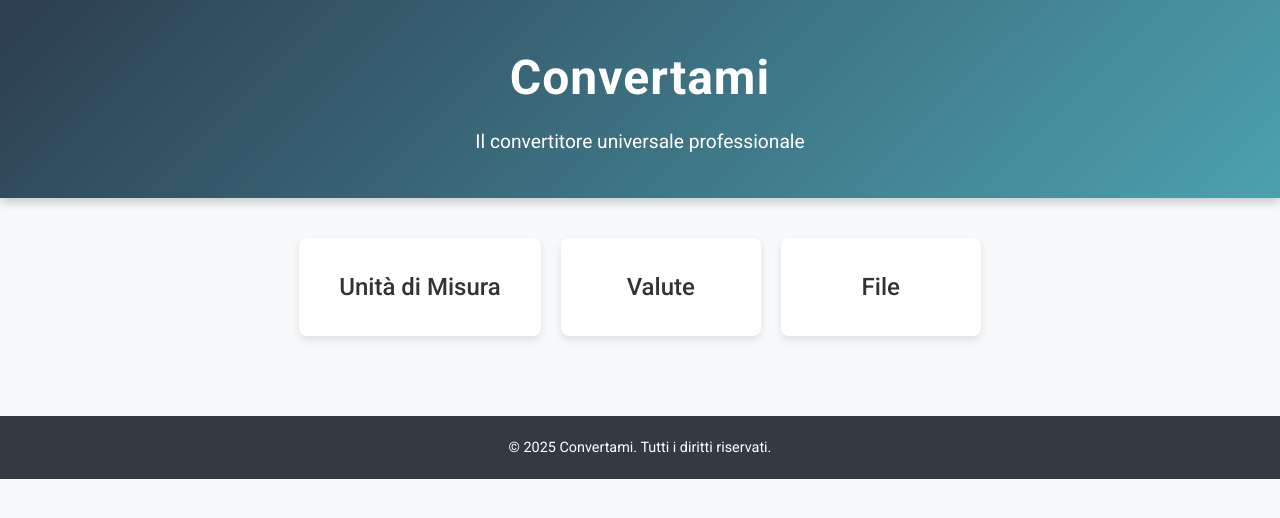
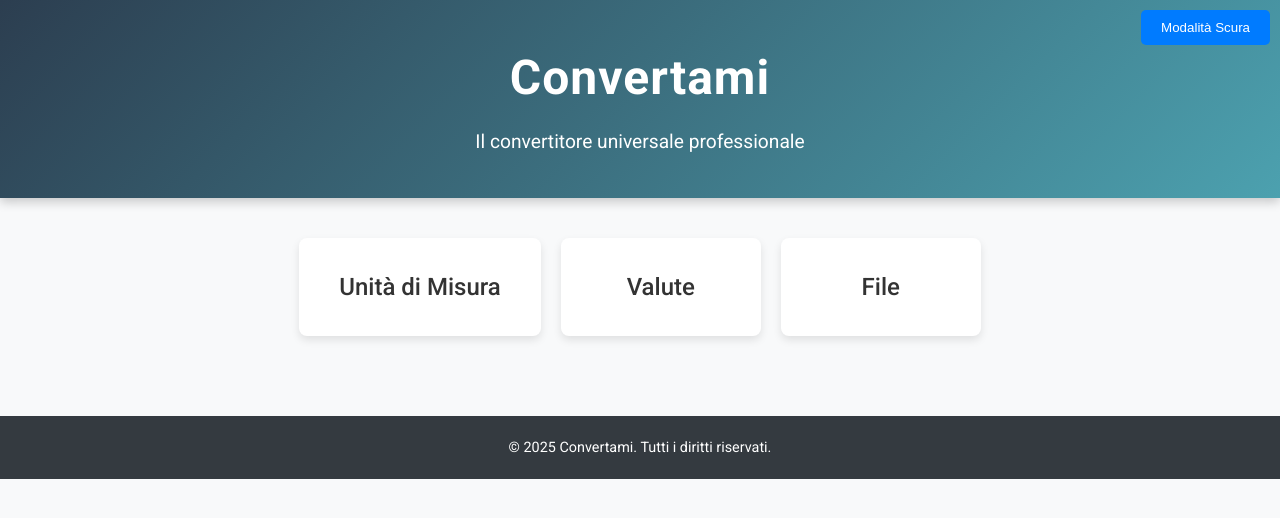
Before and after one commit to riccardomurachelli/convertami, a website: page public/index.html in a window 1280 px wide. Drawn offline with Linux system fonts and the light colour scheme.

Commit message:
Aggiunta della modalità scura con supporto per il salvataggio delle preferenze utente; aggiornamento dei file HTML e CSS.

```diff
--- a/public/css/styles.css
+++ b/public/css/styles.css
@@ -12,7 +12,25 @@ body {
   color: #333;
   line-height: 1.6;
 }
-
+body.dark-mode {
+  background-color: #121212;
+  color: #ffffff;
+}
+.dark-mode .card {
+  background-color: #1e1e1e;
+  color: #ffffff;
+}
+.theme-toggle {
+  position: fixed;
+  top: 10px;
+  right: 10px;
+  padding: 10px 20px;
+  background-color: #007bff;
+  color: #ffffff;
+  border: none;
+  border-radius: 5px;
+  cursor: pointer;
+}
 /* Header */
 header {
   background: linear-gradient(135deg, #2C3E50, #4CA1AF);
--- a/public/index.html
+++ b/public/index.html
@@ -6,8 +6,10 @@
   <title>Convertami - Convertitore Universale</title>
   <link href="https://fonts.googleapis.com/css2?family=Roboto:wght@400;500;700&display=swap" rel="stylesheet">
   <link rel="stylesheet" href="css/styles.css">
+  <script src="js/theme.js"></script>
 </head>
 <body>
+  <button class="theme-toggle" onclick="toggleDarkMode()">Modalità Scura</button>
   <header>
     <div class="header-container">
       <h1>Convertami</h1>
--- /dev/null
+++ b/public/js/theme.js
@@ -0,0 +1,33 @@
+// theme.js
+function setTheme(isDark) {
+    const body = document.body;
+    const button = document.querySelector('.theme-toggle');
+    if (isDark) {
+      body.classList.add('dark-mode');
+      button.textContent = 'Modalità Chiara';
+    } else {
+      body.classList.remove('dark-mode');
+      button.textContent = 'Modalità Scura';
+    }
+  }
+
+  function toggleDarkMode() {
+    const isDark = document.body.classList.toggle('dark-mode');
+    localStorage.setItem('darkMode', isDark);
+    setTheme(isDark);
+  }
+
+  function applyThemeOnLoad() {
+    const prefersDark = window.matchMedia('(prefers-color-scheme: dark)').matches;
+    const savedTheme = localStorage.getItem('darkMode');
+
+    if (savedTheme === null) {
+      // Se nessuna preferenza salvata, usa il tema del browser
+      setTheme(prefersDark);
+    } else {
+      setTheme(savedTheme === 'true');
+    }
+  }
+
+  // Applica il tema al caricamento della pagina
+  document.addEventListener('DOMContentLoaded', applyThemeOnLoad);
```
Also changed, not shown: public/currencies.html (+2 -0 lines), public/files.html (+2 -0 lines), public/units.html (+2 -0 lines).
